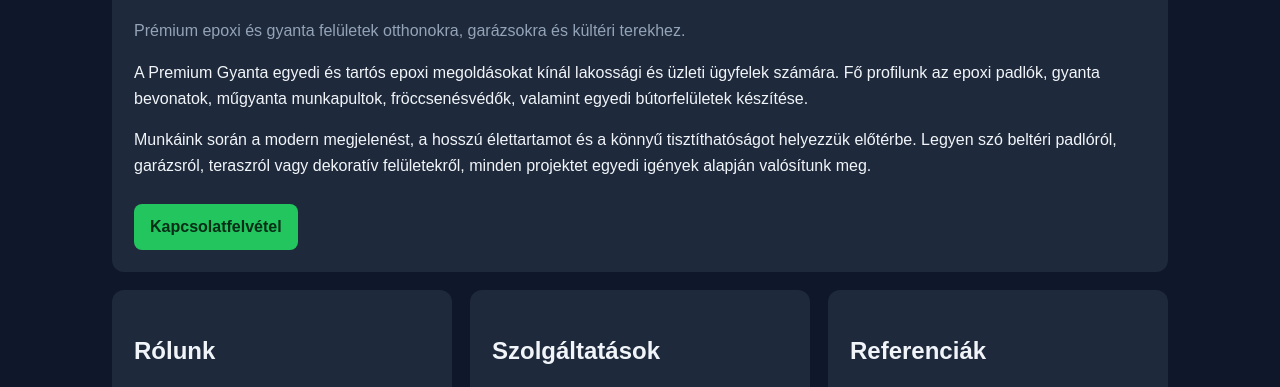
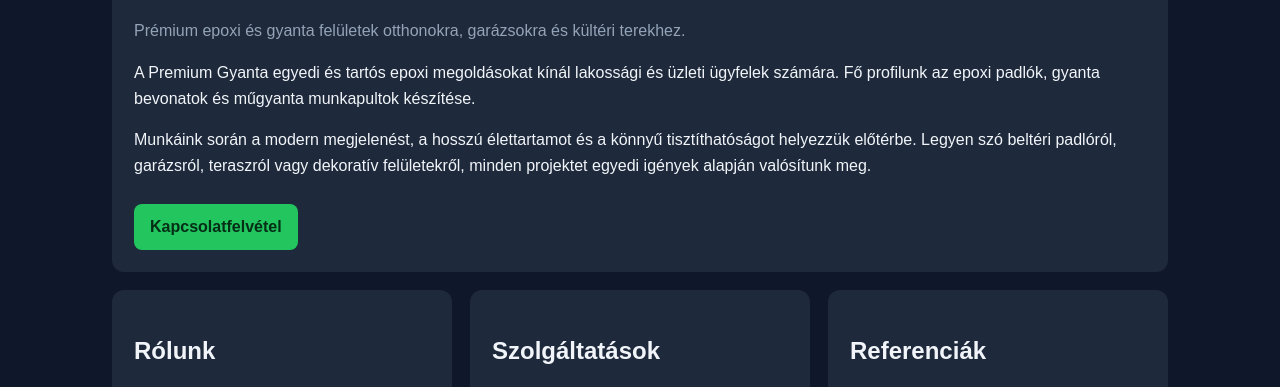
Before and after one commit to PerkieA/Richard, a plain HTML site: page index.html in a window 1280 px wide. Shown: the part 347-734 px from the top of the page. Drawn offline with Linux system fonts and the light colour scheme.

Commit message:
Update index.html

```diff
--- a/index.html
+++ b/index.html
@@ -163,7 +163,7 @@ footer{
 
       <p>
         A Premium Gyanta egyedi és tartós epoxi megoldásokat kínál lakossági és üzleti ügyfelek számára.
-        Fő profilunk az epoxi padlók, gyanta bevonatok, műgyanta munkapultok, fröccsenésvédők, valamint egyedi bútorfelületek készítése.
+        Fő profilunk az epoxi padlók, gyanta bevonatok és műgyanta munkapultok készítése.
       </p>
 
       <p>
```
